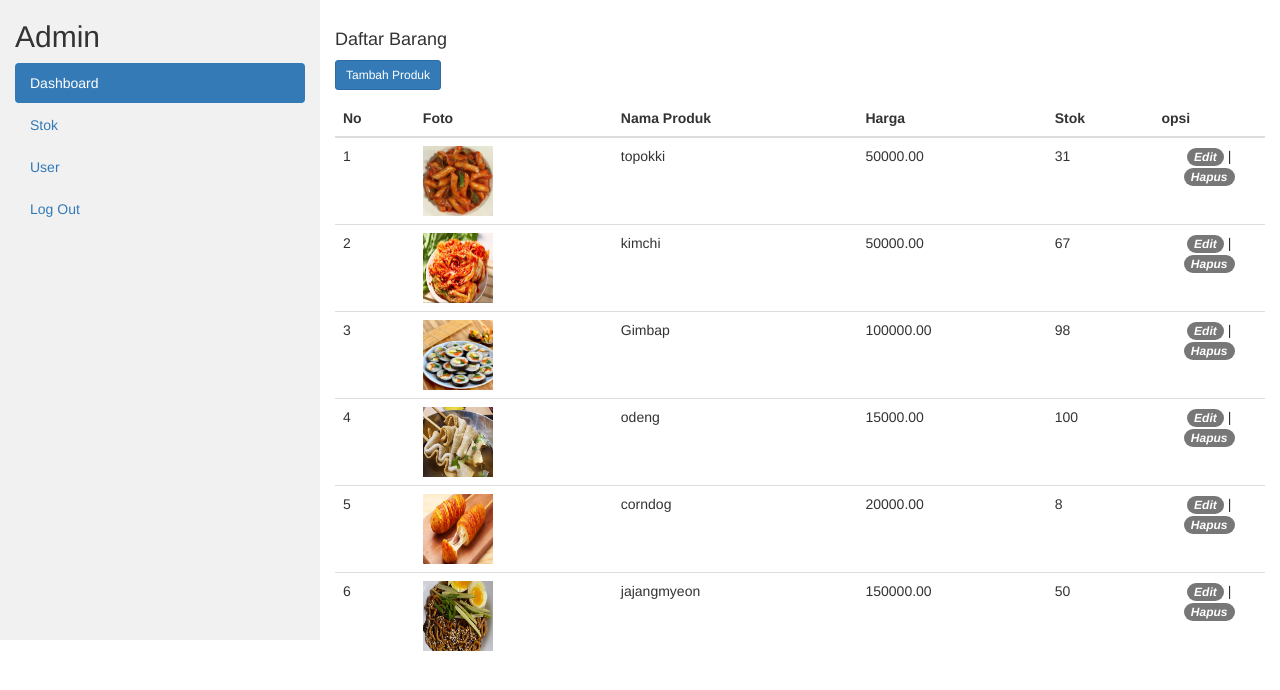
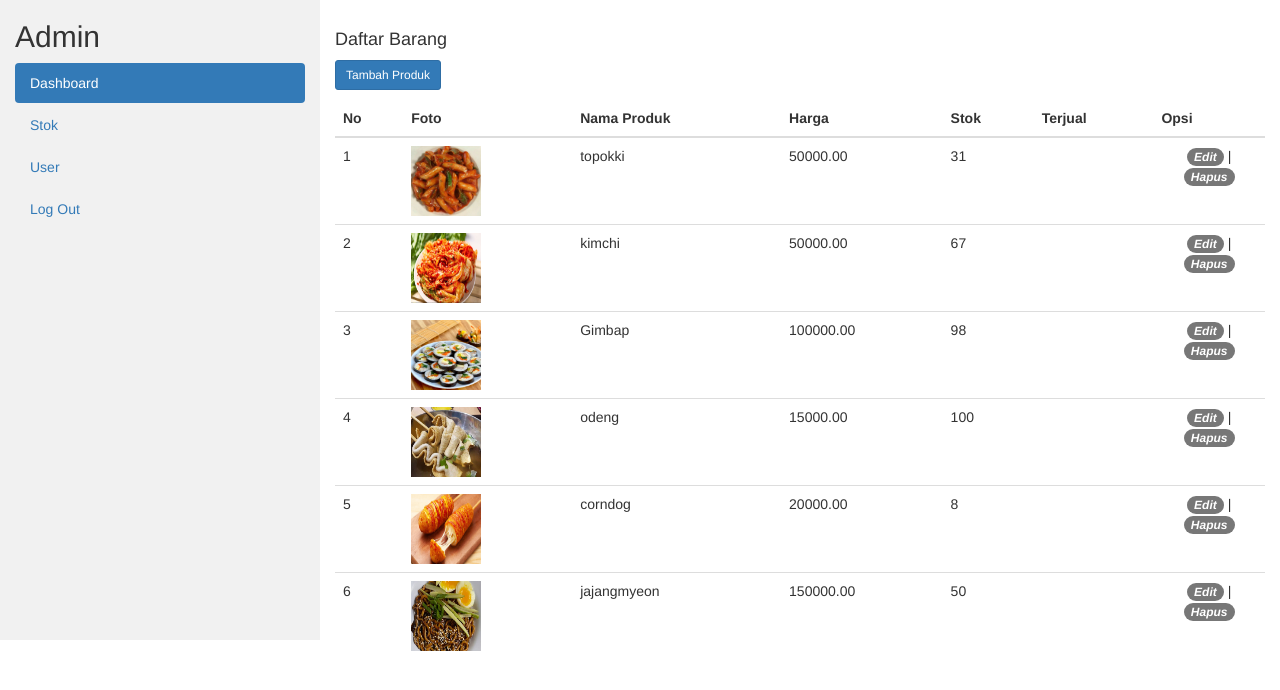
Before and after one commit to Adzkiyaislamiputri/website-ukk-kasir, a PHP site: page /?page=stok in a window 1280 px wide. Shown: the top 690 px of the page. Run offline with PHP 8.4, Linux system fonts and the light colour scheme; a user stored in the database is signed in; data comes from the database, SQL or seed files in the repository; data that the repository does not hold is empty.

Commit message:
Update stok-barang.php

```diff
--- a/petugas/stok-barang.php
+++ b/petugas/stok-barang.php
@@ -21,8 +21,8 @@
                                     <th>Nama Produk</th>
                                     <th>Harga</th>
                                     <th>Stok</th>
-
-                                    <th>opsi</th>
+                                    <th>Terjual</th>
+                                    <th>Opsi</th>
                                 </tr>
                             </thead>
                             <tbody>
@@ -38,6 +38,7 @@
                                 <td><?php echo $data['nama_produk']?></td>
                                 <td><?php echo $data['harga']?></td>
                                 <td><?php echo $data['stok']?></td>
+                                <td><?php echo $data['Terjual']?></td>
                                 <td align="center" width="12%"><a href="?page=edit-barang&produk_id=<?= $data['produk_id']; ?>" class="badge badge-primary p-2 edit-data" title="Edit"><i class="fas fa-edit">Edit</i></a> | <a href="?page=hapus-barang&produk_id=<?= $data['produk_id']?>" class="badge badge-danger p-2 delete-data" title='Delete'><i class="">Hapus</i></a> </td>
 
                             </tr>
```
